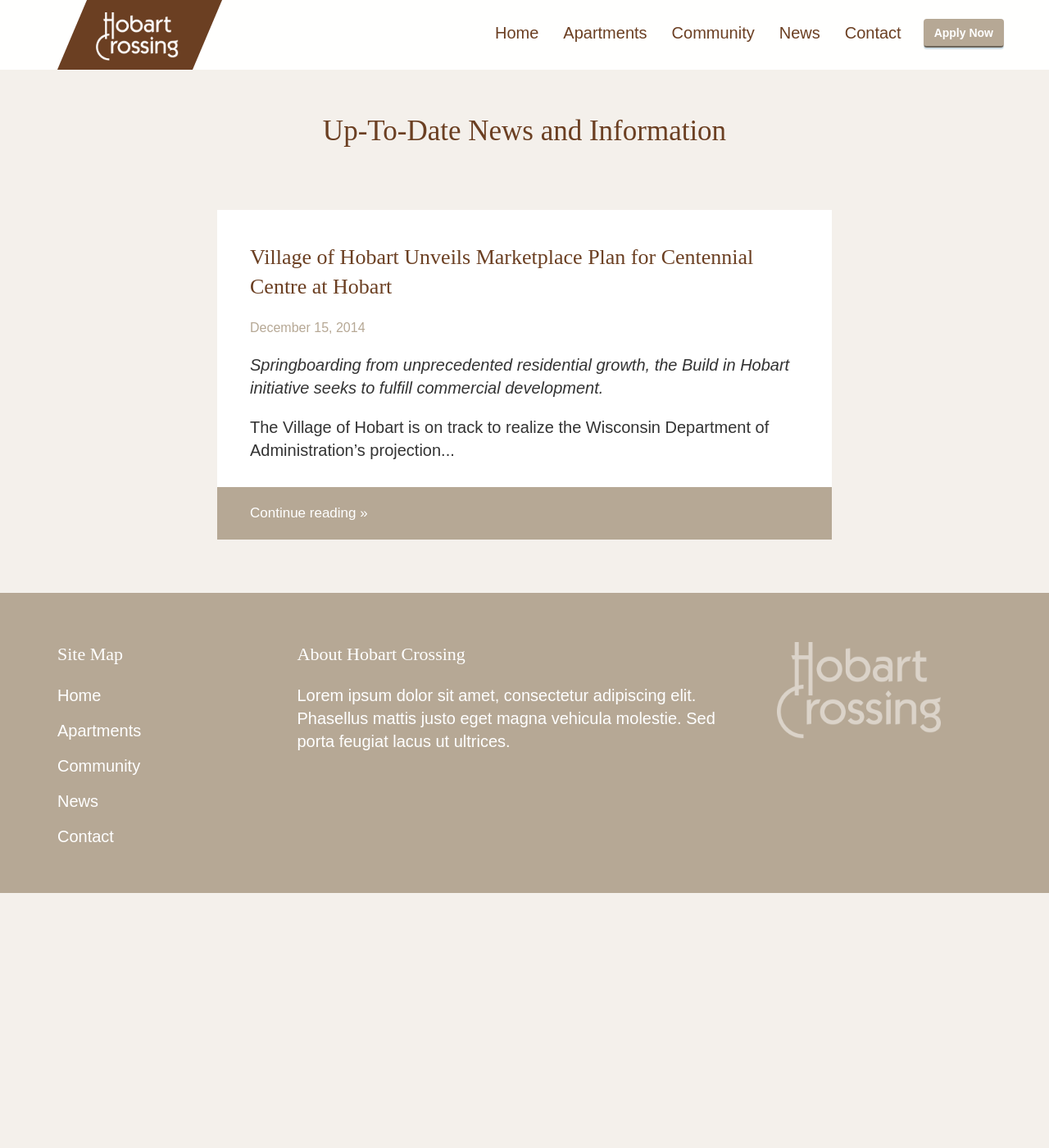
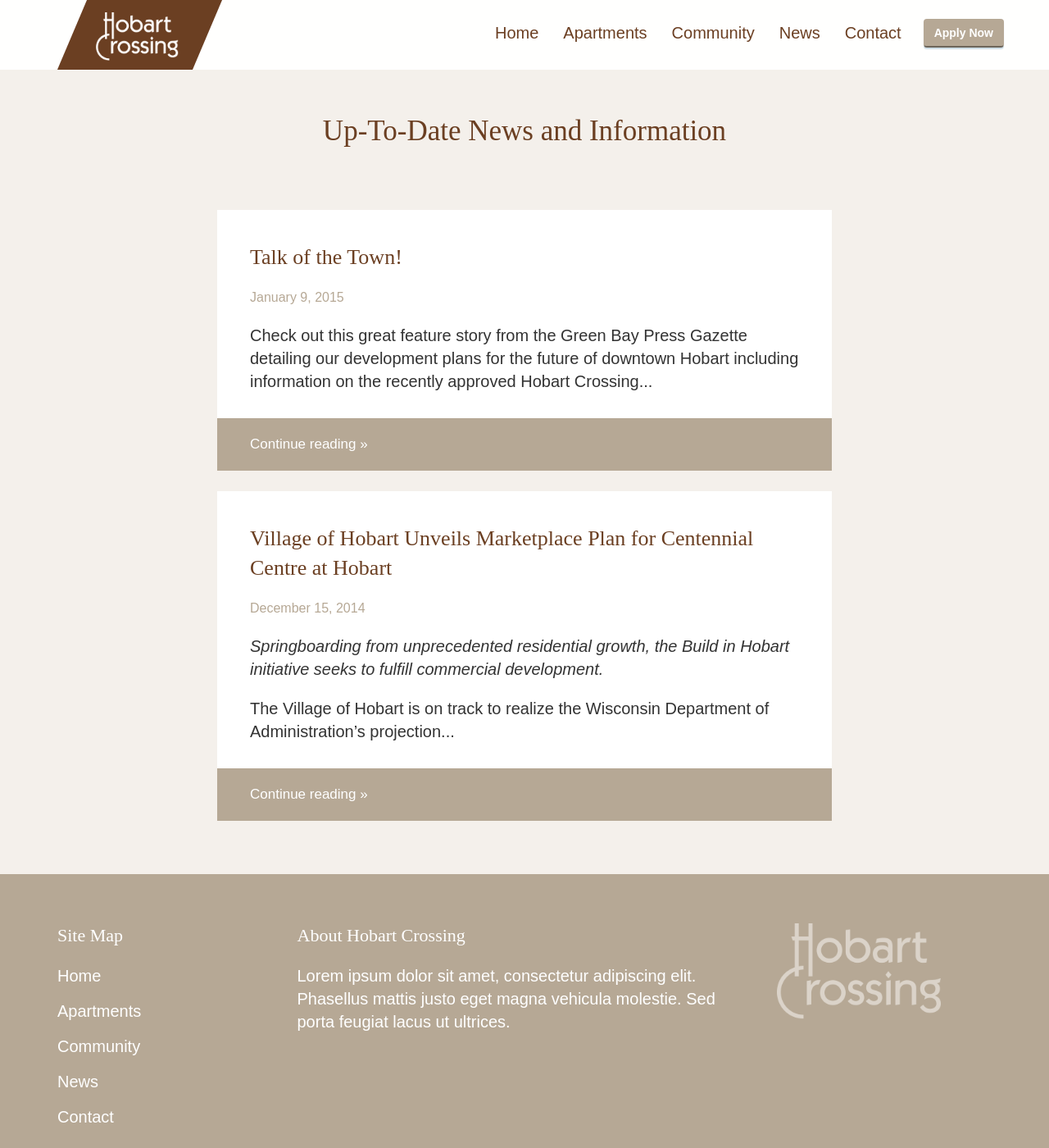
Before and after one commit to insight-creative/hobart-crossing, a Jekyll site: the page built from news/index.md, in a window 1280 px wide and 1400 px high. Shown: the whole window at 82% size. Built offline with Jekyll 4.4.1, drawn with Linux system fonts in a browser that asks for light colours; nearby versions of some CDN libraries.

Commit message:
New post.

```diff
--- /dev/null
+++ b/_posts/2015-01-09-talk-of-the-town.md
@@ -0,0 +1,8 @@
+---
+layout: post
+title: Talk of the Town!
+---
+
+Check out this great feature story from the Green Bay Press Gazette detailing our development plans for the future of downtown Hobart including information on the recently approved Hobart Crossing apartment complex and Centennial Center community.
+
+[Read the article here.](http://www.greenbaypressgazette.com/story/news/local/2014/12/18/hobart-plans-percent-walkable-downtown/20605839/)
--- a/css/hobart.css
+++ b/css/hobart.css
@@ -78,7 +78,8 @@
   border-bottom: 2px solid #6b3f22;
   transition: all .3s;
 }
-a:hover {
+a:hover,
+a:focus {
   color: #B6A895;
   border-bottom: 2px solid #B6A895;
   text-decoration: none;
```
